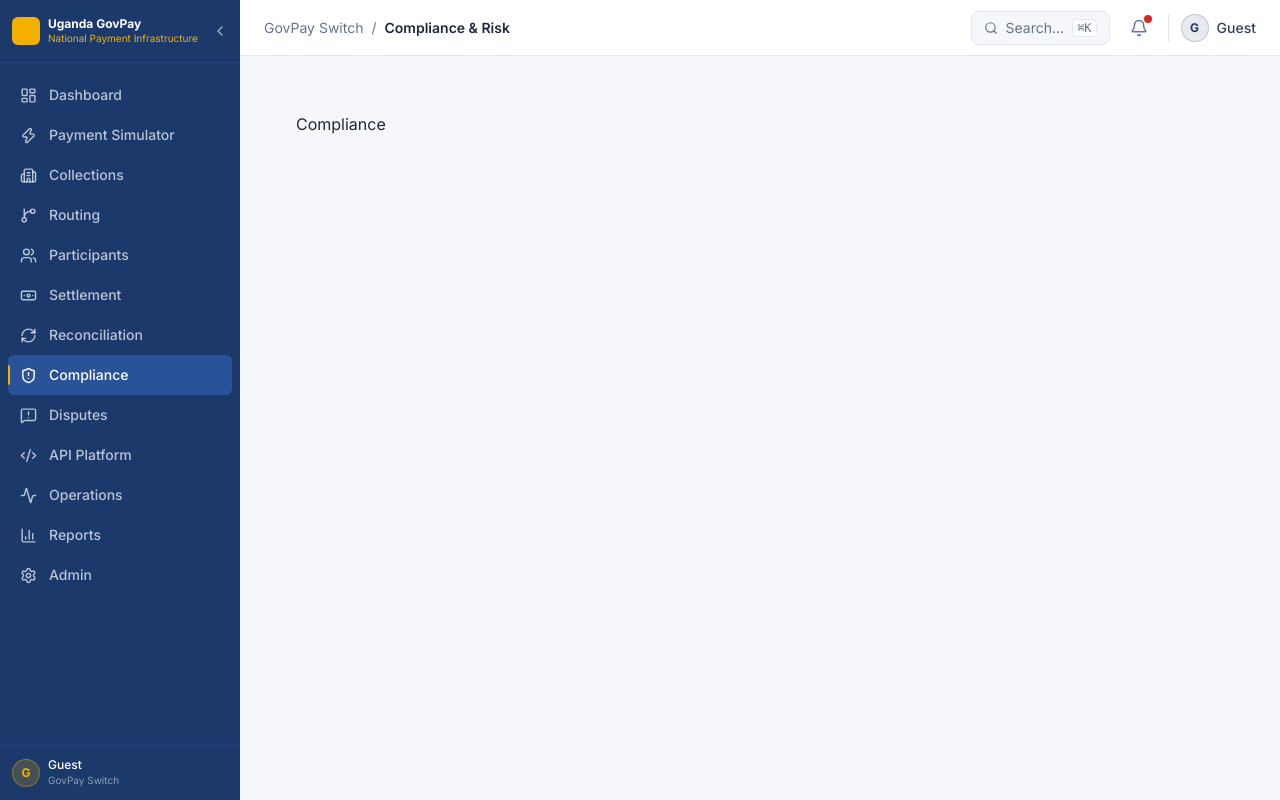
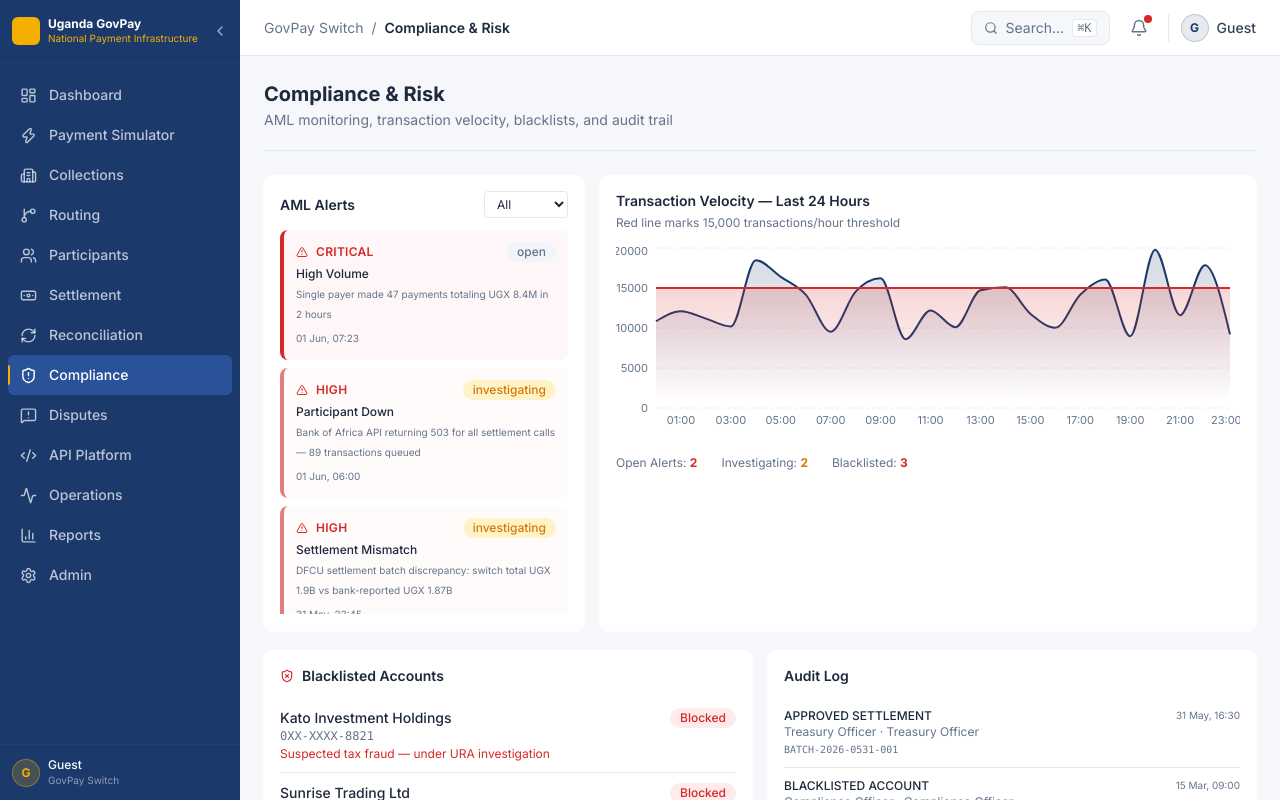
Before and after one commit to benbazus/gou-psp, a React (Vite) app: page /app/compliance in a window 1280 px wide. Built offline with nearby package versions, Linux system fonts and the light colour scheme.

Commit message:
feat: implement Compliance & Risk module with AML alerts and audit log

```diff
--- a/src/routes/app/compliance.tsx
+++ b/src/routes/app/compliance.tsx
@@ -1,3 +1,167 @@
+import { useQuery } from '@tanstack/react-query'
+import { useState } from 'react'
+import { PageHeader } from '../../components/ui/PageHeader'
+import { Badge, statusVariant } from '../../components/ui/Badge'
+import { Drawer } from '../../components/ui/Drawer'
+import { AreaChart } from '../../components/charts/AreaChart'
+import { complianceApi } from '../../services/mockApi'
+import { useAppStore } from '../../store/appStore'
+import { formatDateTime } from '../../utils/format'
+import { AlertTriangle, ShieldX } from 'lucide-react'
+import type { ComplianceAlert, AlertSeverity } from '../../types'
+import clsx from 'clsx'
+
+const SEV_COLOR: Record<AlertSeverity, string> = {
+  critical: 'border-l-danger bg-danger-light/40',
+  high:     'border-l-danger/60 bg-danger-light/20',
+  medium:   'border-l-warning bg-warning-light/40',
+  low:      'border-l-muted bg-surface',
+}
+
+const VELOCITY_DATA = Array.from({ length: 24 }, (_, i) => ({
+  hour: `${String(i).padStart(2, '0')}:00`,
+  volume: 8000 + Math.floor(Math.random() * 12000),
+  threshold: 15000,
+}))
+
 export default function CompliancePage() {
-  return <div className="p-8">Compliance</div>
+  const addToast = useAppStore((s) => s.addToast)
+  const [selectedAlert, setSelectedAlert] = useState<ComplianceAlert | null>(null)
+  const [filter, setFilter] = useState<AlertSeverity | 'all'>('all')
+
+  const { data: alerts = [] } = useQuery({ queryKey: ['compliance-alerts'], queryFn: complianceApi.listAlerts })
+  const { data: blacklist = [] } = useQuery({ queryKey: ['blacklist'], queryFn: complianceApi.listBlacklist })
+  const { data: auditLog = [] } = useQuery({ queryKey: ['audit-log'], queryFn: complianceApi.listAuditLog })
+
+  const filtered = filter === 'all' ? alerts : alerts.filter((a) => a.severity === filter)
+
+  return (
+    <div>
+      <PageHeader title="Compliance & Risk" subtitle="AML monitoring, transaction velocity, blacklists, and audit trail" />
+
+      <div className="grid grid-cols-3 gap-4 mb-5">
+        <div className="col-span-1 bg-card rounded-card shadow-card p-4">
+          <div className="flex items-center justify-between mb-3">
+            <h3 className="text-sm font-semibold text-slate-800">AML Alerts</h3>
+            <select
+              value={filter}
+              onChange={(e) => setFilter(e.target.value as AlertSeverity | 'all')}
+              className="text-xs border border-border rounded px-2 py-1 bg-white outline-none"
+            >
+              <option value="all">All</option>
+              <option value="critical">Critical</option>
+              <option value="high">High</option>
+              <option value="medium">Medium</option>
+            </select>
+          </div>
+          <div className="space-y-2 max-h-96 overflow-y-auto">
+            {filtered.map((alert) => (
+              <button
+                key={alert.id}
+                onClick={() => setSelectedAlert(alert)}
+                className={clsx('w-full text-left p-3 rounded-lg border-l-4 text-sm transition-all hover:shadow-md', SEV_COLOR[alert.severity])}
+              >
+                <div className="flex items-center gap-2 mb-1">
+                  <AlertTriangle size={12} className="text-danger flex-shrink-0" />
+                  <span className="font-semibold text-xs uppercase tracking-wide text-danger">{alert.severity}</span>
+                  <Badge variant={statusVariant(alert.status)} className="ml-auto">{alert.status}</Badge>
+                </div>
+                <div className="text-xs font-medium text-slate-800">{alert.type}</div>
+                <div className="text-[10px] text-muted mt-0.5 line-clamp-2">{alert.description}</div>
+                <div className="text-[10px] text-muted mt-1">{formatDateTime(alert.triggeredAt)}</div>
+              </button>
+            ))}
+          </div>
+        </div>
+
+        <div className="col-span-2 bg-card rounded-card shadow-card p-4">
+          <h3 className="text-sm font-semibold text-slate-800 mb-1">Transaction Velocity — Last 24 Hours</h3>
+          <p className="text-xs text-muted mb-3">Red line marks 15,000 transactions/hour threshold</p>
+          <AreaChart
+            data={VELOCITY_DATA}
+            xKey="hour"
+            areas={[
+              { key: 'volume', color: '#1B3A6B', name: 'Transaction Volume' },
+              { key: 'threshold', color: '#D62828', name: 'Threshold' },
+            ]}
+            height={200}
+          />
+          <div className="mt-3 flex gap-6 text-xs">
+            <div><span className="text-muted">Open Alerts: </span><span className="font-bold text-danger">{alerts.filter((a) => a.status === 'open').length}</span></div>
+            <div><span className="text-muted">Investigating: </span><span className="font-bold text-warning">{alerts.filter((a) => a.status === 'investigating').length}</span></div>
+            <div><span className="text-muted">Blacklisted: </span><span className="font-bold text-danger">{blacklist.length}</span></div>
+          </div>
+        </div>
+      </div>
+
+      <div className="grid grid-cols-2 gap-4">
+        <div className="bg-card rounded-card shadow-card p-4">
+          <h3 className="text-sm font-semibold text-slate-800 mb-3 flex items-center gap-2">
+            <ShieldX size={14} className="text-danger" /> Blacklisted Accounts
+          </h3>
+          {blacklist.map((b) => (
+            <div key={b.id} className="py-2.5 border-b border-border last:border-0">
+              <div className="flex items-start justify-between">
+                <div>
+                  <div className="text-sm font-medium">{b.name}</div>
+                  <div className="text-xs text-muted font-mono">{b.accountNumber}</div>
+                  <div className="text-xs text-danger mt-0.5">{b.reason}</div>
+                </div>
+                <Badge variant="danger" className="ml-2 flex-shrink-0">Blocked</Badge>
+              </div>
+            </div>
+          ))}
+        </div>
+        <div className="bg-card rounded-card shadow-card p-4">
+          <h3 className="text-sm font-semibold text-slate-800 mb-3">Audit Log</h3>
+          {auditLog.map((entry) => (
+            <div key={entry.id} className="py-2.5 border-b border-border last:border-0">
+              <div className="flex items-start justify-between">
+                <div>
+                  <div className="text-xs font-medium">{entry.action.replace(/_/g, ' ')}</div>
+                  <div className="text-xs text-muted">{entry.actor} · {entry.role}</div>
+                  <div className="text-[10px] text-muted font-mono mt-0.5">{entry.resource}</div>
+                </div>
+                <div className="text-[10px] text-muted text-right flex-shrink-0 ml-2">{formatDateTime(entry.timestamp)}</div>
+              </div>
+            </div>
+          ))}
+        </div>
+      </div>
+
+      <Drawer
+        open={!!selectedAlert}
+        onClose={() => setSelectedAlert(null)}
+        title={selectedAlert?.type ?? ''}
+        subtitle={selectedAlert ? `Rule: ${selectedAlert.rule}` : ''}
+      >
+        {selectedAlert && (
+          <div className="space-y-4 text-sm">
+            <div className="flex gap-2">
+              <Badge variant={statusVariant(selectedAlert.severity)}>{selectedAlert.severity.toUpperCase()}</Badge>
+              <Badge variant={statusVariant(selectedAlert.status)}>{selectedAlert.status}</Badge>
+            </div>
+            <div className="bg-danger-light border border-danger/20 rounded-lg p-3 text-danger text-sm">
+              {selectedAlert.description}
+            </div>
+            <div className="space-y-2">
+              {selectedAlert.payer && <div className="flex justify-between"><span className="text-muted">Payer</span><span>{selectedAlert.payer}</span></div>}
+              {selectedAlert.participant && <div className="flex justify-between"><span className="text-muted">Participant</span><span>{selectedAlert.participant}</span></div>}
+              {selectedAlert.transactionId && <div className="flex justify-between"><span className="text-muted">Transaction</span><span className="font-mono text-xs">{selectedAlert.transactionId}</span></div>}
+              <div className="flex justify-between"><span className="text-muted">Triggered</span><span>{formatDateTime(selectedAlert.triggeredAt)}</span></div>
+              <div className="flex justify-between"><span className="text-muted">Rule</span><span className="font-mono text-xs">{selectedAlert.rule}</span></div>
+            </div>
+            {selectedAlert.status !== 'resolved' && (
+              <button
+                onClick={() => { setSelectedAlert(null); addToast('Investigation initiated', 'info') }}
+                className="w-full py-2.5 bg-primary text-white rounded-lg text-sm font-semibold hover:bg-primary-light transition-colors"
+              >
+                Investigate
+              </button>
+            )}
+          </div>
+        )}
+      </Drawer>
+    </div>
+  )
 }
```
